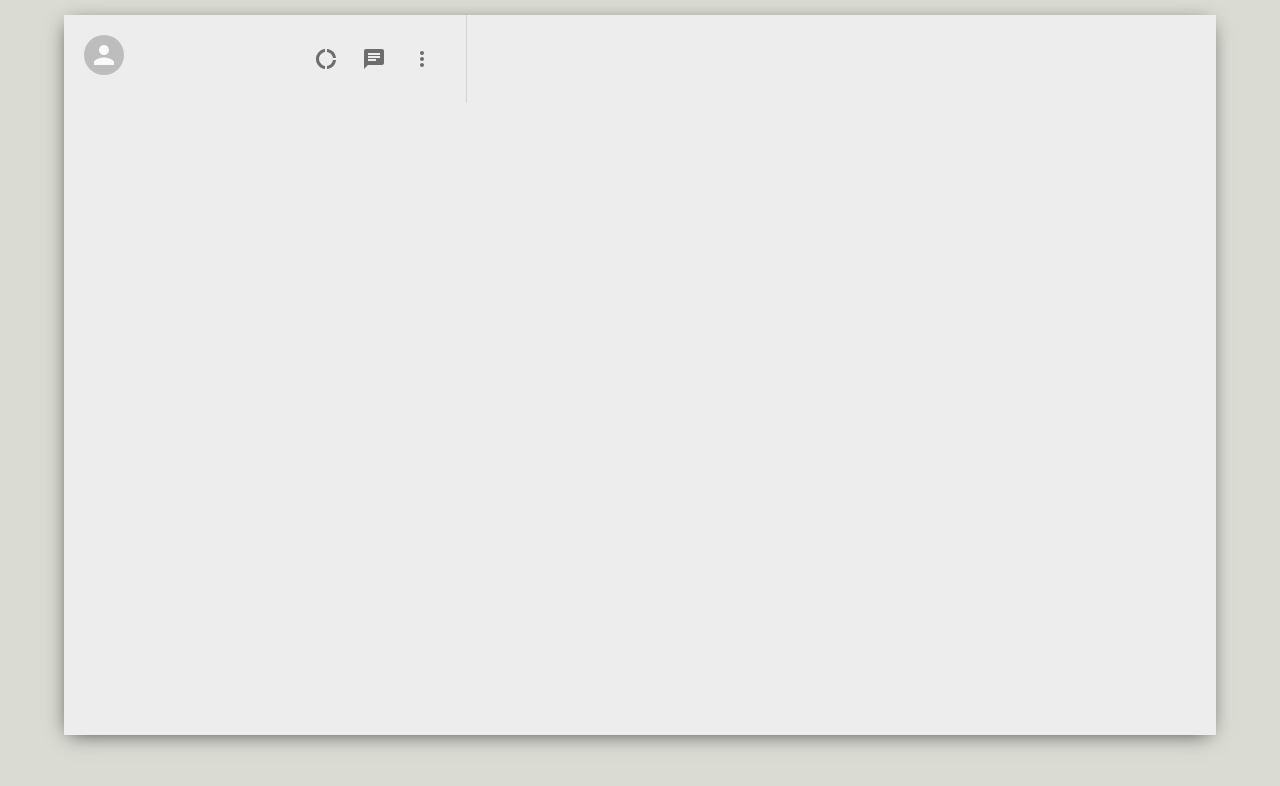
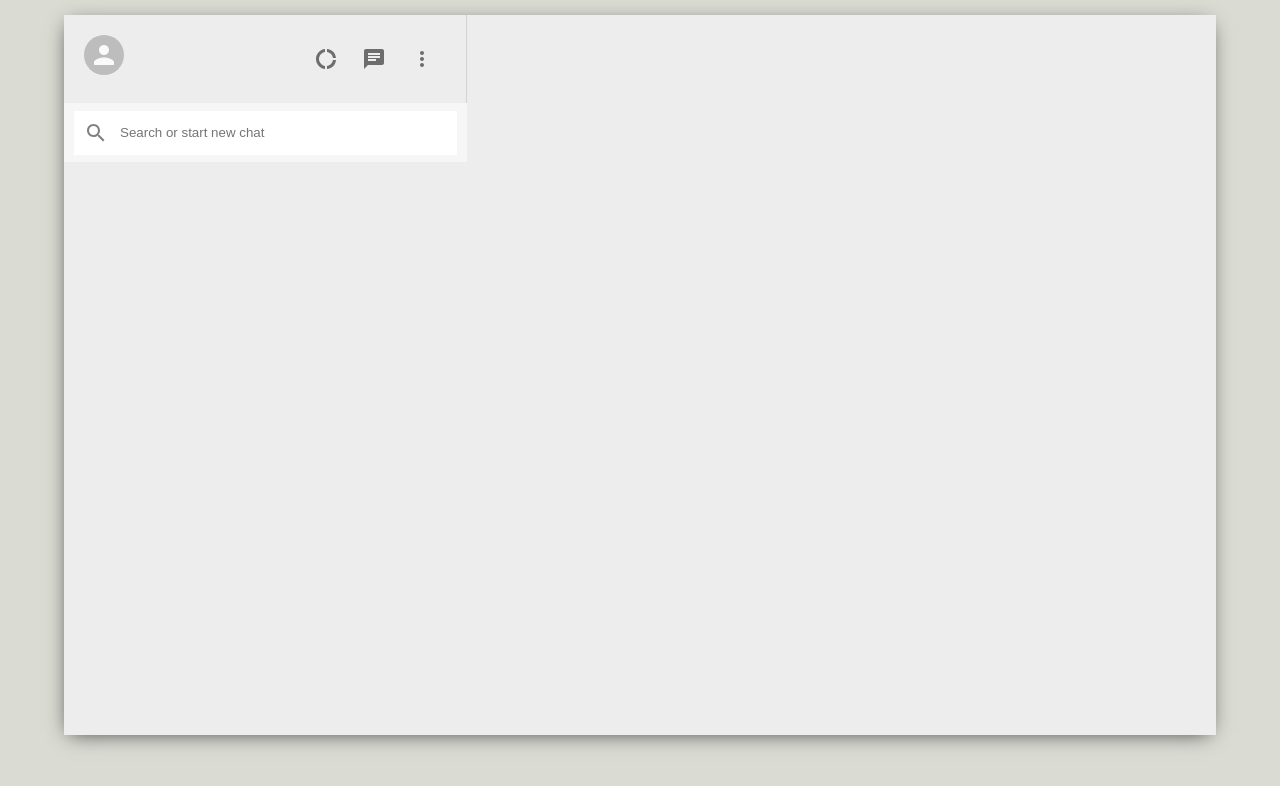
Before and after one commit to wahidul-dev/whatsapp-clone, a React (Create React App) app in the folder whatsapp/: page / in a window 1280 px wide. Shown: the top 786 px of the page. Built offline with nearby package versions, Linux system fonts and the light colour scheme.

Commit message:
sidebar search added

```diff
--- a/whatsapp/src/Sidebar.css
+++ b/whatsapp/src/Sidebar.css
@@ -1,5 +1,32 @@
 .sidebar {
+  display: flex;
   flex: 0.35;
+  flex-direction: column;
+}
+
+.sidebar__search {
+  display: flex;
+  align-items: center;
+  background-color: #f6f6f6;
+  height: 39px;
+  padding: 10px;
+}
+
+.sidebar__searchContainer {
+  display: flex;
+  align-items: center;
+  background-color: white;
+  width: 100%;
+  padding: 10px;
+}
+
+.sidebar__searchContainer > .MuiSvgIcon-root {
+  color: gray;
+}
+
+.sidebar__searchContainer > input {
+  border: none;
+  margin-left: 10px;
 }
 
 .sidebar__header {
--- a/whatsapp/src/Sidebar.js
+++ b/whatsapp/src/Sidebar.js
@@ -3,6 +3,7 @@
 import DonutLargeIcon from "@material-ui/icons/DonutLarge";
 import ChatIcon from "@material-ui/icons/Chat";
 import MoreVertIcon from "@material-ui/icons/MoreVert";
+import { SearchOutlined } from "@material-ui/icons";
 import "./Sidebar.css";
 
 function Sidebar() {
@@ -24,6 +25,10 @@
             </div>
 
             <div className="sidebar__search">
+                <div className="sidebar__searchContainer">
+                <SearchOutlined />
+                    <input placeholder="Search or start new chat" type="text"/>
+                </div>
 
             </div>
 
```
Also changed, not shown: 1 other file (tests, documents, lock files or other folders).
